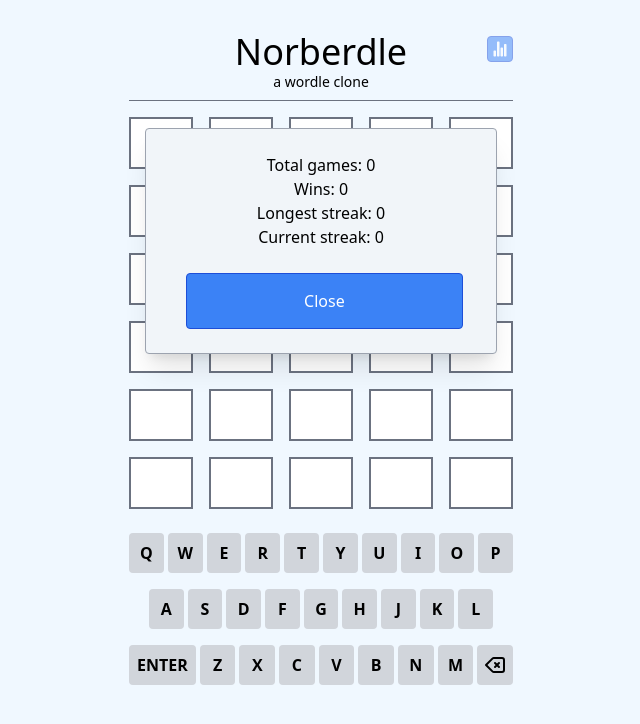
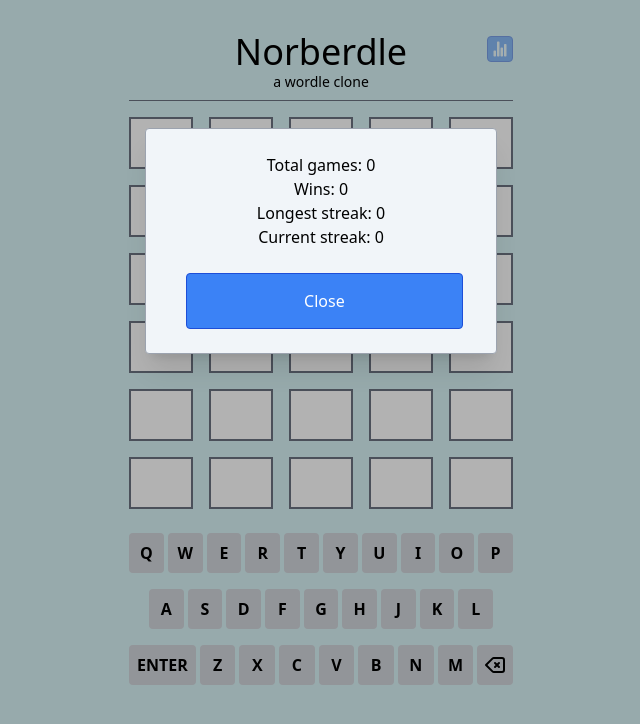
Before and after one commit to joeyhusky/thug-wordle, a React (Vite) app: page / in a window 1280 px wide. Both pictures are taken after a click on the button 819 px from the left and 49 px from the top of the page. Shown: the top 724 px of the page, without its empty margins (319-959 px from the left). Built offline with nearby package versions, Linux system fonts and the light colour scheme.

Commit message:
change background color, update modal behavior

```diff
--- a/src/App.tsx
+++ b/src/App.tsx
@@ -1,4 +1,4 @@
-import { useState } from "react";
+import { useCallback, useState } from "react";
 import { StatsButton } from "./components/StatsButton";
 import useGameListener from "./GameListener";
 import GameOverModal from "./components/GameOverModal";
@@ -8,6 +8,7 @@ import { useTimestampListener } from "./TimestampListener";
 import UserStatsModalDialog from "./UserStatistics/UserStatsModalDialog";
 import { WordGuess } from "./word-utils";
 import { WordRow } from "./WordRow";
+import { AnimatePresence } from "framer-motion";
 
 export const NUMBER_OF_GUESSES = 6;
 export const TITLE = "Norberdle";
@@ -20,6 +21,7 @@ export default function App() {
   const existingGuesses: WordGuess[] = useStore((store) => store.userGuesses);
   const isGameOver = useStore((store) => store.isGameOver);
   const [showStats, setShowStats] = useState(false);
+  const closeStats = useCallback(() => setShowStats(false), []);
 
   let rows: Partial<WordGuess>[] = [...existingGuesses];
   if (rows.length < NUMBER_OF_GUESSES) {
@@ -45,6 +47,7 @@ export default function App() {
   };
 
   return (
+    <AnimatePresence>
       <div className="mx-auto relative w-96 px-2 lg:px-0">
         <header className="border-b border-gray-500 pb-2 my-2">
           <h1 className="text-4xl text-center">{TITLE}</h1>
@@ -53,8 +56,9 @@ export default function App() {
         </header>
         <main className="grid grid-rows-6 gap-4 my-4">{renderRows()}</main>
         <Keyboard />
-      {showStats && <UserStatsModalDialog close={() => setShowStats(false)} />}
+        {showStats && <UserStatsModalDialog close={closeStats} />}
         {isGameOver && <GameOverModal />}
       </div>
+    </AnimatePresence>
   );
 }
--- a/src/UserStatistics/UserStatsModalDialog.tsx
+++ b/src/UserStatistics/UserStatsModalDialog.tsx
@@ -1,14 +1,19 @@
 import { useUserStats } from "../store/UserStatsStore";
 import { motion } from "framer-motion";
+import Backdrop from "../components/Backdrop";
 
 type UserStatsModalProps = { close: () => void };
 
 function UserStatsModalDialog(props: UserStatsModalProps): JSX.Element {
   const stats = useUserStats();
   return (
+    <>
+      <Backdrop onClick={props.close} key={"b"} />
       <motion.div
+        key="modal"
         initial={{ scale: 0 }}
         animate={{ scale: 1 }}
+        exit={{ scale: 0 }}
         transition={{
           type: "spring",
           stiffness: 260,
@@ -30,6 +35,7 @@ function UserStatsModalDialog(props: UserStatsModalProps): JSX.Element {
           Close
         </button>
       </motion.div>
+    </>
   );
 }
 
--- a/src/components/Backdrop.tsx
+++ b/src/components/Backdrop.tsx
@@ -13,6 +13,7 @@ const Backdrop: React.FC<Props> = ({ onClick }) => {
       initial={{ opacity: 0 }}
       animate={{ opacity: 1 }}
       exit={{ opacity: 0 }}
+      key={"backdrop"}
     ></motion.div>
   );
 };
--- a/src/components/GameOverModal.tsx
+++ b/src/components/GameOverModal.tsx
@@ -1,7 +1,8 @@
 import { useStore } from "../StateStore";
 import { WordRow } from "../WordRow";
 import norb from "../public/norb.jpg";
-import { motion } from "framer-motion";
+import { AnimatePresence, motion } from "framer-motion";
+import Backdrop from "./Backdrop";
 
 let preloadedImg;
 function preloadImages() {
@@ -16,6 +17,8 @@ const GameOverModal: React.FC = () => {
   const hasWon = useStore((state) => state.hasWon);
 
   return (
+    <>
+      <Backdrop />
       <motion.div
         initial={{ scale: 0 }}
         animate={{ scale: 1 }}
@@ -44,6 +47,7 @@ const GameOverModal: React.FC = () => {
           New Game
         </button>
       </motion.div>
+    </>
   );
 };
 
--- a/src/index.css
+++ b/src/index.css
@@ -3,5 +3,5 @@
 @tailwind utilities;
 
 html {
-  background-color: aliceblue;
+  background-color: #d8f3f6;
 }
```
Lines whose indentation alone changed are shown as unchanged.
